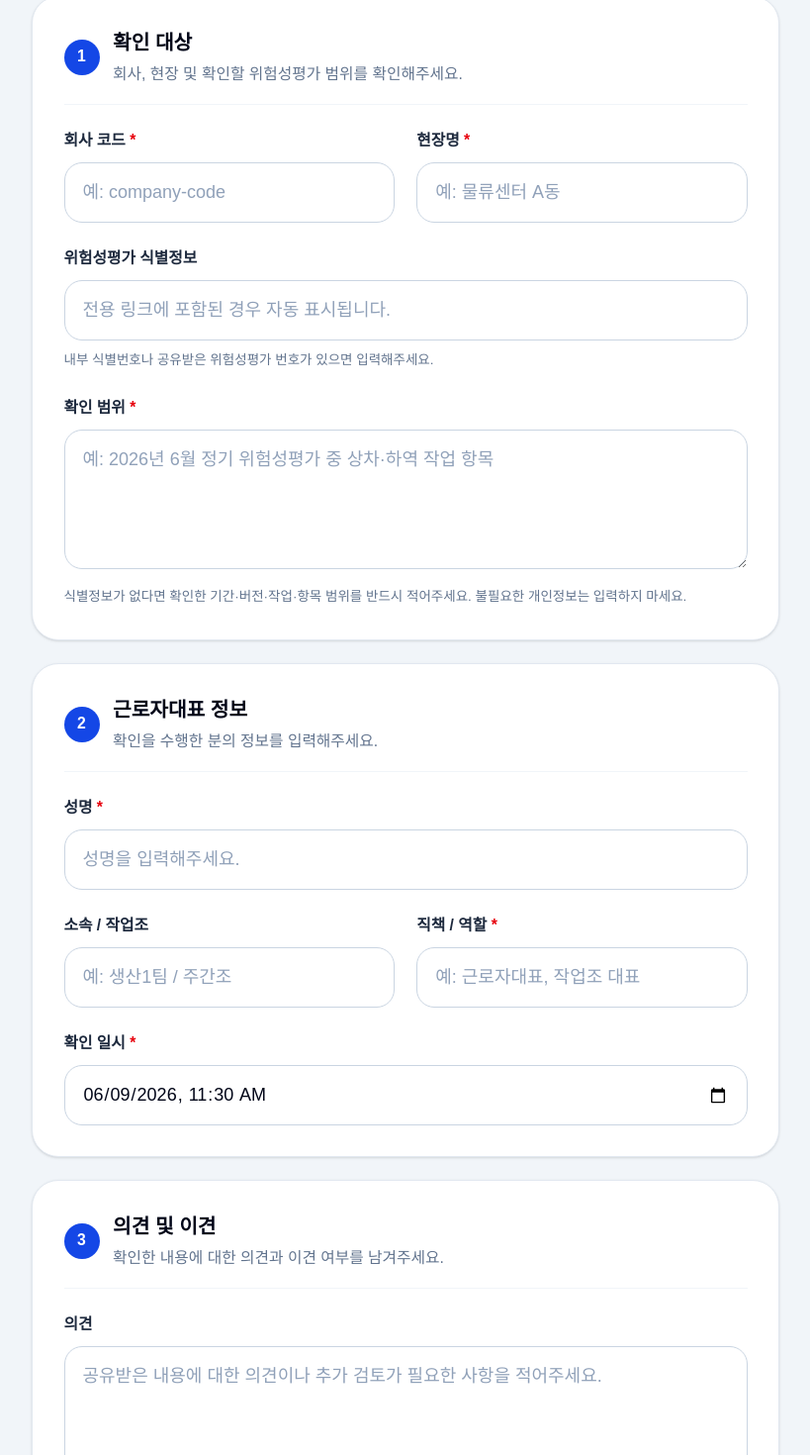
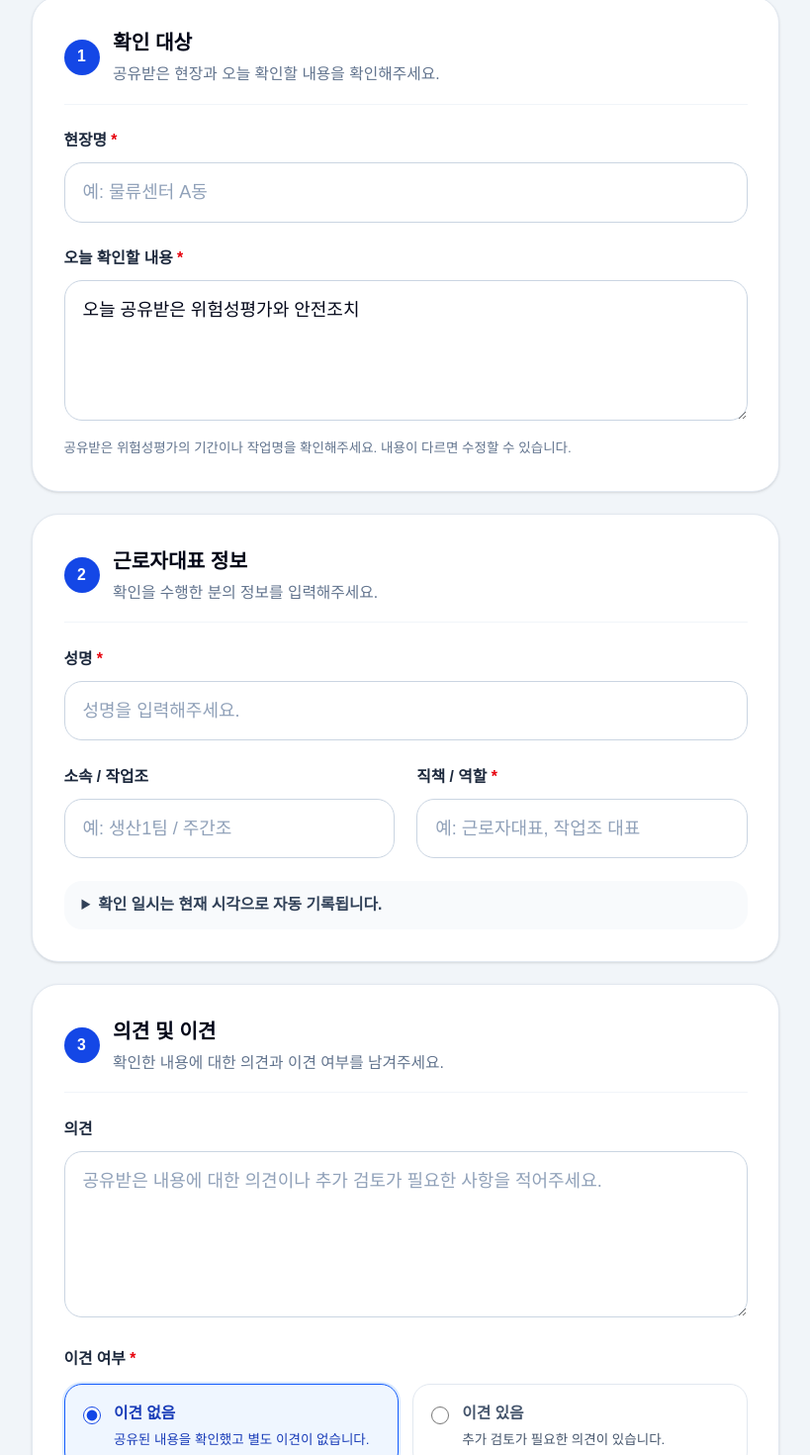
Before and after one commit to safemetrica/safe-metrica, a Next.js app: page /field/representative-confirmation in a window 1280 px wide. Shown: the part 353-1823 px from the top of the page at 99% size, without its empty margins (230-1049 px from the left). Built offline with nearby package versions, Linux system fonts and the light colour scheme.

Commit message:
fix: simplify worker representative confirmation form copy

```diff
--- a/src/app/field/representative-confirmation/WorkerRepresentativeConfirmationForm.tsx
+++ b/src/app/field/representative-confirmation/WorkerRepresentativeConfirmationForm.tsx
@@ -60,7 +60,7 @@ function getErrorMessage(response: SubmitResponse, status: number) {
   }
 
   if (code === "representative_confirmation_tenant_invalid" || status === 403) {
-    return "근로자대표 참여확인 대상 사업장을 확인할 수 없습니다. 회사 코드와 확인 대상을 확인해주세요.";
+    return "참여확인 대상 사업장을 확인할 수 없습니다. 공유받은 링크를 확인하거나 관리자에게 문의해주세요.";
   }
 
   if (
@@ -99,7 +99,7 @@ export default function WorkerRepresentativeConfirmationForm({
     if (!riskAssessmentId && !confirmationScope) {
       setSubmission({
         status: "error",
-        message: "확인 범위 또는 위험성평가 식별정보 중 하나를 입력해주세요.",
+        message: "오늘 확인할 내용을 입력해주세요.",
       });
       focusField(form, "confirmationScope");
       return;
@@ -159,7 +159,7 @@ export default function WorkerRepresentativeConfirmationForm({
 
       setSubmission({
         status: "submitted",
-        message: result.message || "근로자대표 참여확인 기록이 접수되었습니다.",
+        message: "관리자가 제출 내용을 확인할 수 있습니다.",
       });
       window.scrollTo({ top: 0, behavior: "smooth" });
     } catch {
@@ -178,10 +178,10 @@ export default function WorkerRepresentativeConfirmationForm({
             ✓
           </div>
           <p className="mt-6 text-sm font-black tracking-wide text-emerald-700">접수 완료</p>
-          <h1 className="mt-2 text-2xl font-black tracking-tight sm:text-3xl">참여확인이 접수되었습니다</h1>
+          <h1 className="mt-2 text-2xl font-black tracking-tight sm:text-3xl">참여확인이 접수되었습니다.</h1>
           <p className="mt-4 text-base leading-7 text-slate-600">{submission.message}</p>
           <div className="mt-6 rounded-2xl bg-slate-50 p-4 text-left text-sm leading-6 text-slate-600">
-            제출된 내용은 담당자가 확인합니다. 의견 또는 이견에 대한 검토 결과와 후속 조치는 별도로 관리될 수 있습니다.
+            관리자가 제출 내용을 확인할 수 있습니다. 남겨주신 의견은 검토가 필요한 내용과 함께 전달됩니다.
           </div>
         </section>
       </main>
@@ -199,10 +199,10 @@ export default function WorkerRepresentativeConfirmationForm({
           </div>
           <h1 className="mt-4 text-3xl font-black tracking-tight sm:text-4xl">근로자대표 참여확인</h1>
           <p className="mt-3 text-base leading-7 text-slate-200">
-            위험성평가 공유 및 의견 확인 기록을 남기는 화면입니다.
+            관리자가 공유한 위험성평가와 안전조치 내용을 확인하고, 의견이 있으면 남겨주세요.
           </p>
           <p className="mt-4 border-t border-white/15 pt-4 text-sm leading-6 text-slate-300">
-            입력한 의견과 이견은 담당자의 검토 자료로 사용됩니다. 확인 기록과 후속 조치 판단은 서로 구분됩니다.
+            이 기록은 공유·확인 및 의견 검토를 돕기 위한 운영기록입니다.
           </p>
         </header>
 
@@ -214,31 +214,22 @@ export default function WorkerRepresentativeConfirmationForm({
               <span className="flex h-8 w-8 items-center justify-center rounded-full bg-blue-700 text-sm font-black text-white">1</span>
               <div>
                 <h2 className="text-lg font-black">확인 대상</h2>
-                <p className="mt-1 text-sm text-slate-500">회사, 현장 및 확인할 위험성평가 범위를 확인해주세요.</p>
+                <p className="mt-1 text-sm text-slate-500">공유받은 현장과 오늘 확인할 내용을 확인해주세요.</p>
               </div>
             </div>
 
-            <div className="mt-5 grid gap-5 sm:grid-cols-2">
-              <div>
-                <label className={labelClassName} htmlFor="companyCode">회사 코드 <span className="text-red-600">*</span></label>
-                <input id="companyCode" name="companyCode" required maxLength={50} defaultValue={initialCompanyCode} autoComplete="organization" placeholder="예: company-code" className={inputClassName} />
-              </div>
-              <div>
-                <label className={labelClassName} htmlFor="siteName">현장명 <span className="text-red-600">*</span></label>
-                <input id="siteName" name="siteName" required maxLength={200} defaultValue={initialSiteName} autoComplete="organization-title" placeholder="예: 물류센터 A동" className={inputClassName} />
-              </div>
+            <input type="hidden" name="companyCode" value={initialCompanyCode} />
+            <input type="hidden" name="riskAssessmentId" value={initialRiskAssessmentId} />
+
+            <div className="mt-5">
+              <label className={labelClassName} htmlFor="siteName">현장명 <span className="text-red-600">*</span></label>
+              <input id="siteName" name="siteName" required maxLength={200} defaultValue={initialSiteName} autoComplete="organization-title" placeholder="예: 물류센터 A동" className={inputClassName} />
             </div>
 
             <div className="mt-5">
-              <label className={labelClassName} htmlFor="riskAssessmentId">위험성평가 식별정보</label>
-              <input id="riskAssessmentId" name="riskAssessmentId" maxLength={200} defaultValue={initialRiskAssessmentId} placeholder="전용 링크에 포함된 경우 자동 표시됩니다." className={inputClassName} />
-              <p className="mt-2 text-xs leading-5 text-slate-500">내부 식별번호나 공유받은 위험성평가 번호가 있으면 입력해주세요.</p>
-            </div>
-
-            <div className="mt-5">
-              <label className={labelClassName} htmlFor="confirmationScope">확인 범위 <span className="text-red-600">*</span></label>
-              <textarea id="confirmationScope" name="confirmationScope" maxLength={2000} rows={4} defaultValue={initialConfirmationScope} placeholder="예: 2026년 6월 정기 위험성평가 중 상차·하역 작업 항목" className={`${inputClassName} resize-y leading-6`} />
-              <p className="mt-2 text-xs leading-5 text-slate-500">식별정보가 없다면 확인한 기간·버전·작업·항목 범위를 반드시 적어주세요. 불필요한 개인정보는 입력하지 마세요.</p>
+              <label className={labelClassName} htmlFor="confirmationScope">오늘 확인할 내용 <span className="text-red-600">*</span></label>
+              <textarea id="confirmationScope" name="confirmationScope" required maxLength={2000} rows={4} defaultValue={initialConfirmationScope || "오늘 공유받은 위험성평가와 안전조치"} placeholder="예: 상하차 작업 위험성평가 및 안전조치" className={`${inputClassName} resize-y leading-6`} />
+              <p className="mt-2 text-xs leading-5 text-slate-500">공유받은 위험성평가의 기간이나 작업명을 확인해주세요. 내용이 다르면 수정할 수 있습니다.</p>
             </div>
           </section>
 
@@ -265,10 +256,13 @@ export default function WorkerRepresentativeConfirmationForm({
                 <input id="representativeRole" name="representativeRole" required maxLength={200} placeholder="예: 근로자대표, 작업조 대표" className={inputClassName} />
               </div>
             </div>
-            <div className="mt-5">
-              <label className={labelClassName} htmlFor="confirmedAt">확인 일시 <span className="text-red-600">*</span></label>
-              <input id="confirmedAt" name="confirmedAt" type="datetime-local" required defaultValue={confirmedAt} className={inputClassName} />
-            </div>
+            <details className="mt-5 rounded-2xl bg-slate-50 px-4 py-3 text-sm text-slate-600">
+              <summary className="cursor-pointer font-bold text-slate-700">확인 일시는 현재 시각으로 자동 기록됩니다.</summary>
+              <div className="mt-3">
+                <label className={labelClassName} htmlFor="confirmedAt">확인 일시</label>
+                <input id="confirmedAt" name="confirmedAt" type="datetime-local" required defaultValue={confirmedAt} className={inputClassName} />
+              </div>
+            </details>
           </section>
 
           <section className="rounded-3xl border border-slate-200 bg-white p-5 shadow-sm sm:p-7">
@@ -287,14 +281,20 @@ export default function WorkerRepresentativeConfirmationForm({
 
             <fieldset className="mt-5">
               <legend className={labelClassName}>이견 여부 <span className="text-red-600">*</span></legend>
-              <div className="mt-3 grid grid-cols-2 gap-3">
-                <label className={`flex cursor-pointer items-center justify-center gap-2 rounded-2xl border p-4 text-sm font-black transition ${!hasObjection ? "border-blue-600 bg-blue-50 text-blue-800 ring-2 ring-blue-100" : "border-slate-200 bg-white text-slate-600"}`}>
-                  <input type="radio" name="hasObjection" value="false" checked={!hasObjection} onChange={() => setHasObjection(false)} className="h-4 w-4 accent-blue-700" />
-                  이견 없음
+              <div className="mt-3 grid gap-3 sm:grid-cols-2">
+                <label className={`flex cursor-pointer items-start gap-3 rounded-2xl border p-4 transition ${!hasObjection ? "border-blue-600 bg-blue-50 text-blue-800 ring-2 ring-blue-100" : "border-slate-200 bg-white text-slate-600"}`}>
+                  <input type="radio" name="hasObjection" value="false" checked={!hasObjection} onChange={() => setHasObjection(false)} className="mt-1 h-4 w-4 shrink-0 accent-blue-700" />
+                  <span>
+                    <span className="block text-sm font-black">이견 없음</span>
+                    <span className="mt-1 block text-xs font-medium leading-5">공유된 내용을 확인했고 별도 이견이 없습니다.</span>
+                  </span>
                 </label>
-                <label className={`flex cursor-pointer items-center justify-center gap-2 rounded-2xl border p-4 text-sm font-black transition ${hasObjection ? "border-amber-600 bg-amber-50 text-amber-900 ring-2 ring-amber-100" : "border-slate-200 bg-white text-slate-600"}`}>
-                  <input type="radio" name="hasObjection" value="true" checked={hasObjection} onChange={() => setHasObjection(true)} className="h-4 w-4 accent-amber-700" />
-                  이견 있음
+                <label className={`flex cursor-pointer items-start gap-3 rounded-2xl border p-4 transition ${hasObjection ? "border-amber-600 bg-amber-50 text-amber-900 ring-2 ring-amber-100" : "border-slate-200 bg-white text-slate-600"}`}>
+                  <input type="radio" name="hasObjection" value="true" checked={hasObjection} onChange={() => setHasObjection(true)} className="mt-1 h-4 w-4 shrink-0 accent-amber-700" />
+                  <span>
+                    <span className="block text-sm font-black">이견 있음</span>
+                    <span className="mt-1 block text-xs font-medium leading-5">추가 검토가 필요한 의견이 있습니다.</span>
+                  </span>
                 </label>
               </div>
             </fieldset>
@@ -313,7 +313,7 @@ export default function WorkerRepresentativeConfirmationForm({
               <h2 className="text-lg font-black">개인정보 수집·이용 안내</h2>
             </div>
             <div className="mt-5 rounded-2xl bg-slate-50 p-4 text-sm leading-6 text-slate-600">
-              참여확인 기록의 접수와 담당자 검토를 위해 성명, 소속·작업조, 직책·역할, 의견 및 확인 일시를 수집·이용합니다. 입력 정보는 해당 기록의 관리 목적 범위에서 처리됩니다.
+              제출 내용 확인과 관리자 검토를 위해 입력한 정보를 기록합니다.
             </div>
             <label className="mt-4 flex cursor-pointer items-start gap-3 rounded-2xl border border-slate-200 p-4 text-sm font-bold leading-6 text-slate-800">
               <input type="checkbox" name="consentChecked" required checked={consentChecked} onChange={(event) => setConsentChecked(event.target.checked)} className="mt-0.5 h-5 w-5 shrink-0 rounded border-slate-300 accent-blue-700" />
--- a/src/app/field/representative-confirmation/page.tsx
+++ b/src/app/field/representative-confirmation/page.tsx
@@ -7,7 +7,7 @@ export const revalidate = 0;
 
 export const metadata: Metadata = {
   title: "근로자대표 참여확인 | SafeMetrica",
-  description: "위험성평가 공유 및 의견 확인 기록을 남기는 근로자대표 전용 화면",
+  description: "공유받은 위험성평가와 안전조치를 확인하고 의견을 남기는 근로자대표 전용 화면",
 };
 
 type PageProps = {
```
